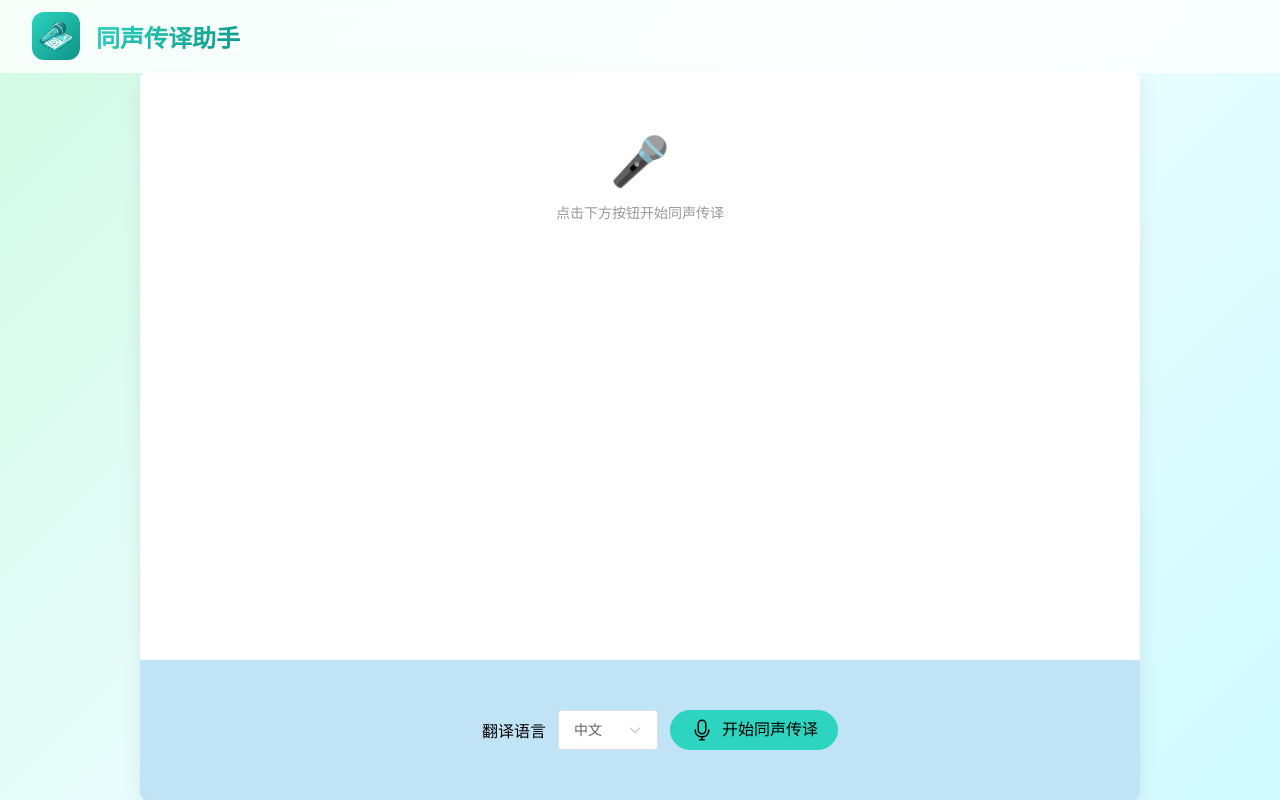
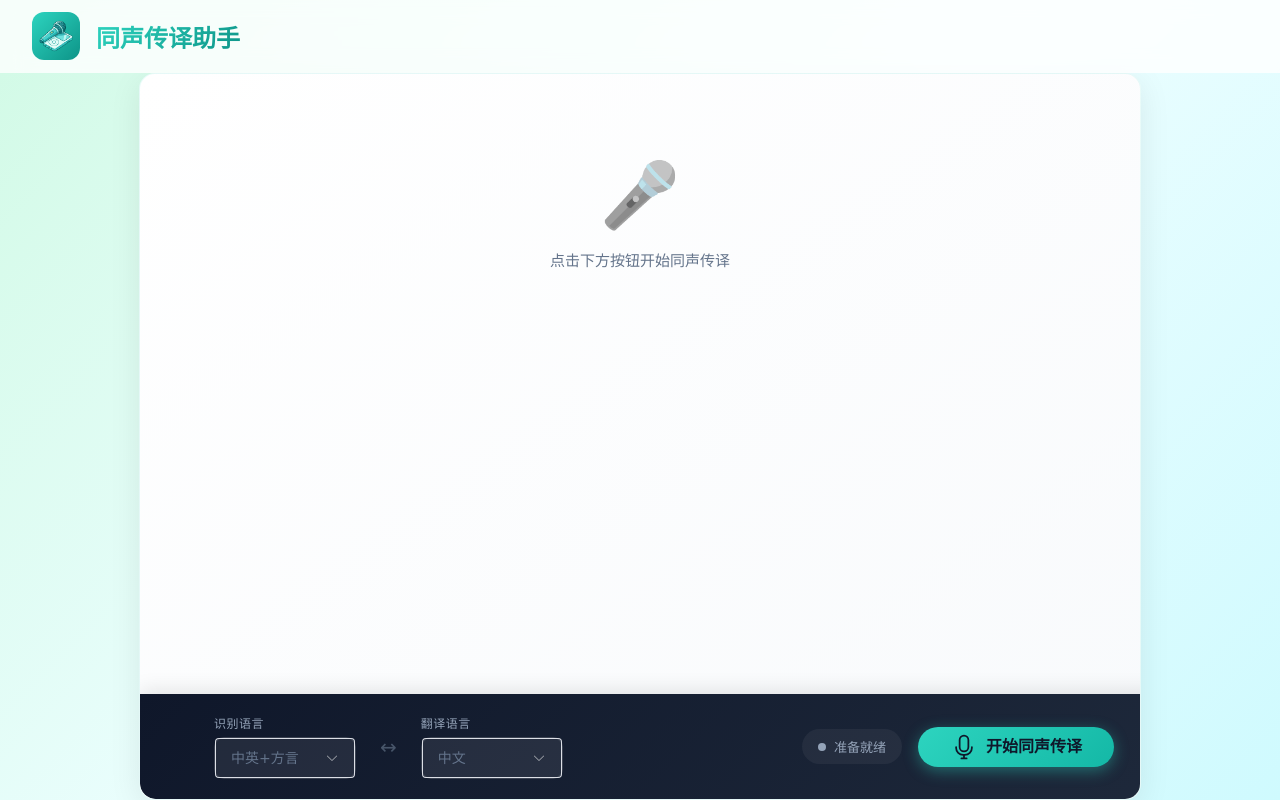
Before and after one commit to F-xd/live-translate, a Vue app: page / in a window 1280 px wide. Built offline with nearby package versions, Linux system fonts and the light colour scheme.

Commit message:
refactor: 重构翻译操作区，优化UI与语言配置
1.  重构布局，拆分语言选择区和控制按钮区
2.  拆分识别和翻译语言配置，新增多语种支持
3.  优化样式设计，添加渐变背景、状态指示器和动效
4.  完善滚动条样式与交互细节

```diff
--- a/src/page/home/components/TranslateArea/TranslateArea.vue
+++ b/src/page/home/components/TranslateArea/TranslateArea.vue
@@ -19,36 +19,47 @@
 
         <!-- 操作区 -->
         <div class="operation">
-            <!-- 识别语言选择 -->
-            <!-- <div class="language-select">
+            <div class="operation-content">
+                <!-- 语言选择区域 -->
+                <div class="language-section">
+                    <div class="language-select-wrapper">
+                        <label class="language-label">识别语言</label>
                         <ElSelect v-model="sourceLanguage" placeholder="识别语言" size="large" :disabled="isStarted"
-                    class="lang-select">
-                    <ElOption v-for="lang in LANGUAGE_OPTIONS" :key="lang.code" :label="lang.label"
-                        :value="lang.code" />
-                </ElSelect>
-            </div> -->
-
-            <!-- 箭头分隔 -->
-            <!-- <span class="arrow">→</span> -->
-
-            <!-- 翻译语言选择 -->
-            <p>翻译语言</p>
-            <div>
-                <ElSelect v-model="targetLanguage" placeholder="翻译语言" size="large" :disabled="isStarted" style="width:100px">
-                    <ElOption v-for="lang in LANGUAGE_OPTIONS" :key="lang.code" :label="lang.label"
+                            class="language-select">
+                            <ElOption v-for="lang in RECOGNITION_LANGUAGES" :key="lang.code" :label="lang.label"
                                 :value="lang.code" />
                         </ElSelect>
                     </div>
 
-            <!-- 开始按钮 -->
-            <ElButton type="primary" size="large" color="#2dd4bf" round @click="handleStart"
-                :disabled="!hasXFYUNConfig">
-                <ElIcon size="24">
+                    <span class="arrow-icon">↔</span>
+
+                    <div class="language-select-wrapper">
+                        <label class="language-label">翻译语言</label>
+                        <ElSelect v-model="targetLanguage" placeholder="翻译语言" size="large" :disabled="isStarted"
+                            class="language-select">
+                            <ElOption v-for="lang in TRANSLATE_LANGUAGES" :key="lang.code" :label="lang.label"
+                                :value="lang.code" />
+                        </ElSelect>
+                    </div>
+                </div>
+
+                <!-- 控制按钮区域 -->
+                <div class="control-section">
+                    <div class="status-indicator" :class="{ active: isStarted }">
+                        <span class="status-dot"></span>
+                        <span class="status-text">{{ isStarted ? '正在识别' : '准备就绪' }}</span>
+                    </div>
+
+                    <ElButton type="primary" size="large" round class="start-button" :class="{ active: isStarted }"
+                        @click="handleStart" :disabled="!hasXFYUNConfig">
+                        <ElIcon size="28">
                             <Microphone />
                         </ElIcon>
-                <span v-if="!isStarted" style="font-size: 16px;">开始同声传译</span>
+                        <span v-if="!isStarted">开始同声传译</span>
                         <Waveform v-else />
                     </ElButton>
+                </div>
+            </div>
         </div>
     </div>
 </template>
@@ -68,14 +79,28 @@ const hasXFYUNConfig = computed(() => {
     return XFYUN_CONFIG.appId && XFYUN_CONFIG.accessKeyId && XFYUN_CONFIG.accessKeySecret;
 });
 
-// 语言选项
-const LANGUAGE_OPTIONS = [
+// 识别语言选项（语音转写支持的语言）
+const RECOGNITION_LANGUAGES = [
+    { code: 'autodialect', label: '中英+方言' },
+];
+
+// 翻译语言选项（翻译API支持的语言）
+const TRANSLATE_LANGUAGES = [
     { code: 'cn', label: '中文' },
     { code: 'en', label: '英语' },
     { code: 'ja', label: '日语' },
     { code: 'ko', label: '韩语' },
     { code: 'fr', label: '法语' },
     { code: 'de', label: '德语' },
+    { code: 'es', label: '西班牙语' },
+    { code: 'ru', label: '俄语' },
+    { code: 'it', label: '意大利语' },
+    { code: 'pt', label: '葡萄牙语' },
+    { code: 'vi', label: '越南语' },
+    { code: 'th', label: '泰语' },
+    { code: 'ms', label: '马来语' },
+    { code: 'id', label: '印尼语' },
+    { code: 'ar', label: '阿拉伯语' },
 ];
 
 // 默认语言
@@ -291,40 +316,64 @@ const addMessage = (msg) => {
     max-width: 1000px;
     height: 100%;
     margin: 0 auto;
-    background: white;
-    border-radius: 6px;
-    box-shadow: 0 4px 20px rgba(0, 0, 0, 0.08);
+    background: linear-gradient(145deg, #ffffff 0%, #f8fafc 100%);
+    border-radius: 16px;
+    box-shadow: 0 8px 32px rgba(0, 0, 0, 0.08);
     overflow: hidden;
+    border: 1px solid rgba(45, 212, 191, 0.1);
 
     .message-list {
         flex: 1;
         display: flex;
-        padding: 20px;
+        padding: 24px;
         overflow-y: auto;
         flex-direction: column;
-        gap: 16px;
+        gap: 20px;
+
+        &::-webkit-scrollbar {
+            width: 6px;
+        }
+
+        &::-webkit-scrollbar-track {
+            background: #f1f5f9;
+            border-radius: 3px;
+        }
+
+        &::-webkit-scrollbar-thumb {
+            background: #cbd5e1;
+            border-radius: 3px;
+
+            &:hover {
+                background: #94a3b8;
+            }
+        }
 
         .system-message {
             display: flex;
             flex-direction: column;
             align-items: center;
             justify-content: center;
-            padding: 40px 20px;
-            color: #999;
+            padding: 60px 20px;
+            color: #64748b;
 
             .system-icon {
-                font-size: 48px;
-                margin-bottom: 12px;
+                font-size: 64px;
+                margin-bottom: 16px;
+                opacity: 0.6;
             }
 
             p {
                 margin: 0;
-                font-size: 14px;
+                font-size: 15px;
+                line-height: 1.6;
 
                 &.config-tip {
                     color: #f59e0b;
-                    margin-top: 8px;
-                    font-size: 12px;
+                    margin-top: 12px;
+                    font-size: 13px;
+                    padding: 8px 16px;
+                    background: rgba(245, 158, 11, 0.1);
+                    border-radius: 8px;
                 }
             }
         }
@@ -332,20 +381,190 @@ const addMessage = (msg) => {
 
     .operation {
         width: 100%;
-        height: 100px;
-        background: #c0e3f5;
-        border-radius: 0 0 6px 6px;
+        background: linear-gradient(135deg, #0f172a 0%, #1e293b 100%);
+        border-radius: 0 0 16px 16px;
+        padding: 20px 24px;
+        box-shadow: 0 -4px 20px rgba(0, 0, 0, 0.1);
+
+        .operation-content {
             display: flex;
-        justify-content: center;
+            justify-content: space-between;
             align-items: center;
-        padding: 20px;
-        gap: 12px;
+            // 自动换行
+            flex-wrap: wrap;
+            gap: 20px;
+            max-width: 900px;
+            margin: 0 auto;
+        }
 
-        .arrow {
-            font-size: 18px;
-            color: #666;
-            font-weight: bold;
+        .language-section {
+            display: flex;
+            align-items: center;
+            gap: 16px;
+
+            .language-select-wrapper {
+                display: flex;
+                flex-direction: column;
+                gap: 6px;
+
+                .language-label {
+                    font-size: 12px;
+                    color: #94a3b8;
+                    font-weight: 500;
+                    text-transform: uppercase;
+                    letter-spacing: 0.5px;
+                }
+
+                .language-select {
+                    width: 140px;
+                    background: rgba(255, 255, 255, 0.08);
+                    border: 1px solid rgba(255, 255, 255, 0.1);
+                    border-radius: 10px;
+
+                    :deep(.el-select__wrapper) {
+                        background: transparent;
+                        border: none;
+                    }
+
+                    :deep(.el-select__trigger) {
+                        color: #f1f5f9;
+                        border-radius: 10px;
+                        padding: 10px 12px;
+                        font-size: 14px;
+                        font-weight: 500;
+
+                        &:hover {
+                            background: rgba(255, 255, 255, 0.1);
+                        }
+                    }
+
+                    :deep(.el-select__placeholder) {
+                        color: #64748b;
+                    }
+
+                    :deep(.el-option) {
+                        background: #1e293b;
+                        color: #f1f5f9;
+
+                        &:hover {
+                            background: rgba(45, 212, 191, 0.2);
+                        }
+
+                        &.el-option-selected {
+                            background: rgba(45, 212, 191, 0.3);
+                            color: #2dd4bf;
                         }
                     }
                 }
+            }
+
+            .arrow-icon {
+                font-size: 20px;
+                color: #475569;
+                font-weight: 300;
+                padding: 0 8px;
+            }
+        }
+
+        .control-section {
+            display: flex;
+            align-items: center;
+            gap: 16px;
+
+            .status-indicator {
+                display: flex;
+                align-items: center;
+                gap: 8px;
+                padding: 8px 16px;
+                background: rgba(255, 255, 255, 0.05);
+                border-radius: 20px;
+                transition: all 0.3s ease;
+
+                .status-dot {
+                    width: 8px;
+                    height: 8px;
+                    border-radius: 50%;
+                    background: #94a3b8;
+                    transition: all 0.3s ease;
+                }
+
+                .status-text {
+                    font-size: 13px;
+                    color: #94a3b8;
+                    font-weight: 500;
+                }
+
+                &.active {
+                    background: rgba(45, 212, 191, 0.15);
+
+                    .status-dot {
+                        background: #2dd4bf;
+                        box-shadow: 0 0 12px rgba(45, 212, 191, 0.6);
+                        animation: pulse 2s ease-in-out infinite;
+                    }
+
+                    .status-text {
+                        color: #2dd4bf;
+                    }
+                }
+            }
+
+            .start-button {
+                display: flex;
+                align-items: center;
+                gap: 10px;
+                padding: 14px 32px;
+                font-size: 16px;
+                font-weight: 600;
+                background: linear-gradient(135deg, #2dd4bf 0%, #14b8a6 100%);
+                border: none;
+                border-radius: 50px;
+                box-shadow: 0 4px 15px rgba(45, 212, 191, 0.4);
+                transition: all 0.3s ease;
+                color: #0f172a;
+
+                :deep(.el-icon) {
+                    color: #0f172a;
+                }
+
+                &:hover:not(:disabled) {
+                    transform: translateY(-2px);
+                    box-shadow: 0 6px 20px rgba(45, 212, 191, 0.5);
+                }
+
+                &:active:not(:disabled) {
+                    transform: translateY(0);
+                }
+
+                &:disabled {
+                    opacity: 0.5;
+                    cursor: not-allowed;
+                }
+
+                &.active {
+                    background: linear-gradient(135deg, #ef4444 0%, #dc2626 100%);
+                    box-shadow: 0 4px 15px rgba(239, 68, 68, 0.4);
+
+                    :deep(.el-icon) {
+                        color: #fff;
+                    }
+                }
+            }
+        }
+    }
+}
+
+@keyframes pulse {
+
+    0%,
+    100% {
+        opacity: 1;
+        transform: scale(1);
+    }
+
+    50% {
+        opacity: 0.6;
+        transform: scale(1.2);
+    }
+}
 </style>
```
Lines whose indentation alone changed are shown as unchanged.
